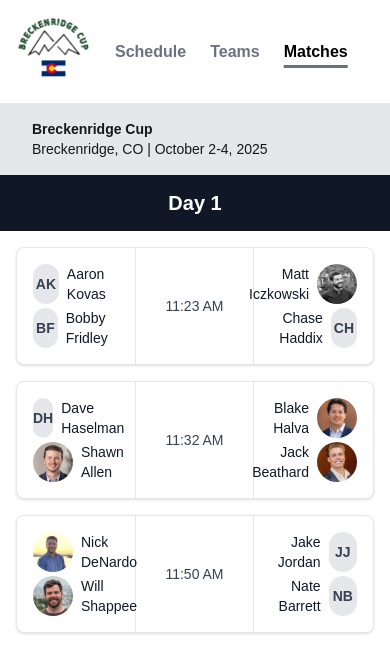
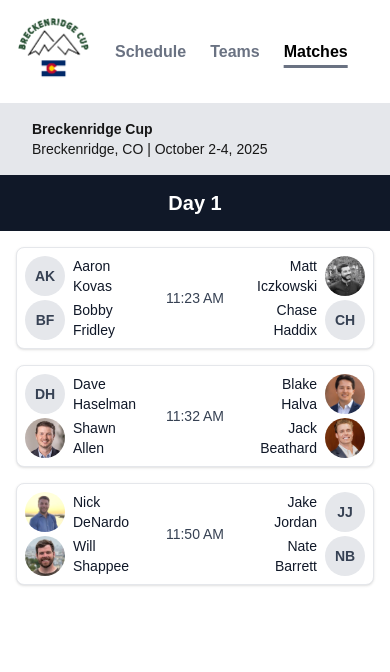
Before and after one commit to MatthewIczkowski/golf-trip, a Next.js app: page /matches in a window 390 px wide. Shown: the top 672 px of the page. Built offline with nearby package versions, Linux system fonts and the light colour scheme.

Commit message:
updated matches styling

```diff
--- a/src/app/matches/page.tsx
+++ b/src/app/matches/page.tsx
@@ -55,7 +55,7 @@ export default function Matches() {
               className="h-10 w-10 rounded-full object-cover"
             />
           ) : (
-            <div className="h-10 w-10 rounded-full bg-gray-200 text-gray-700 flex items-center justify-center text-sm font-semibold">
+            <div className="h-10 w-10 p-4 rounded-full bg-gray-200 text-gray-700 flex items-center justify-center text-sm font-semibold">
               {getInitials(name)}
             </div>
           )}
@@ -75,19 +75,19 @@ export default function Matches() {
             {day1Matches.map((match) => (
               <div key={match.id} className="col-span-2 grid grid-cols-3 rounded-lg border border-gray-200 bg-white shadow-sm">
                 {/* Team A Column */}
-                <div className="p-4 border-r border-gray-200">
+                <div className="p-2 md:p-4">
                   <div className="flex flex-col gap-1">
                     {match.teamA.map((id) => renderPlayer(id, false))}
                   </div>
                 </div>
 
                 {/* Time Column */}
-                <div className="p-4 border-r border-gray-200 flex items-center justify-center">
+                <div className="p-2 md:p-4 flex items-center justify-center">
                   <span className="text-sm font-medium text-gray-700">{match.time}</span>
                 </div>
 
                 {/* Team B Column */}
-                <div className="p-4">
+                <div className="p-2 md:p-4">
                   <div className="flex flex-col gap-1 items-end text-right">
                     {match.teamB.map((id) => renderPlayer(id, true))}
                   </div>
```
